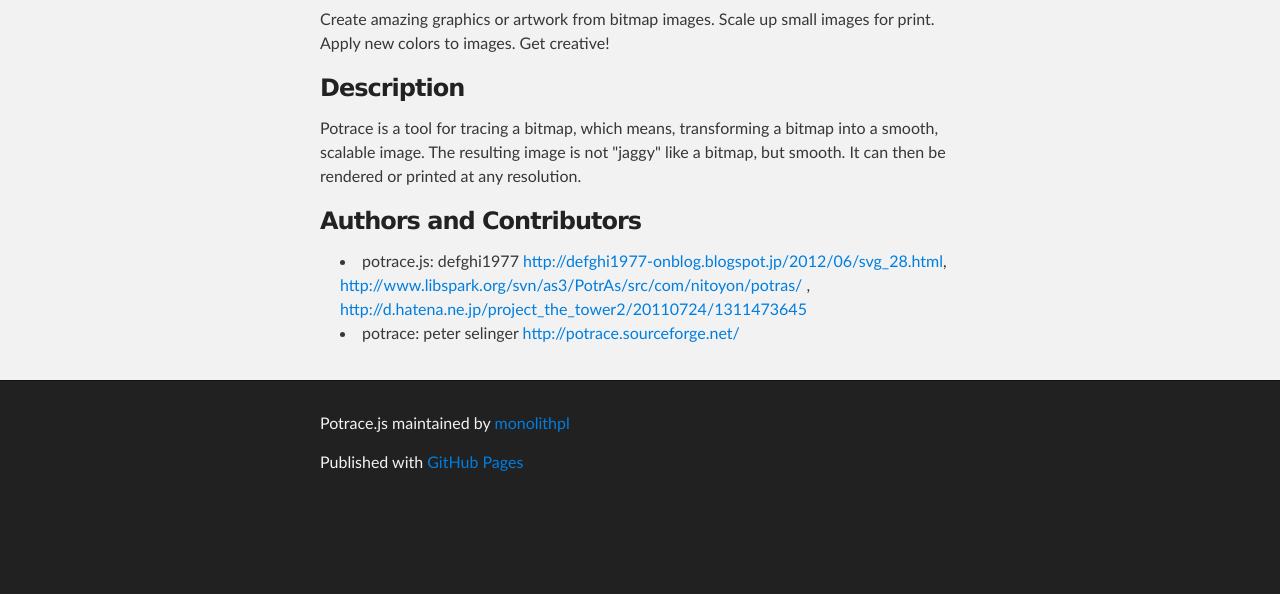
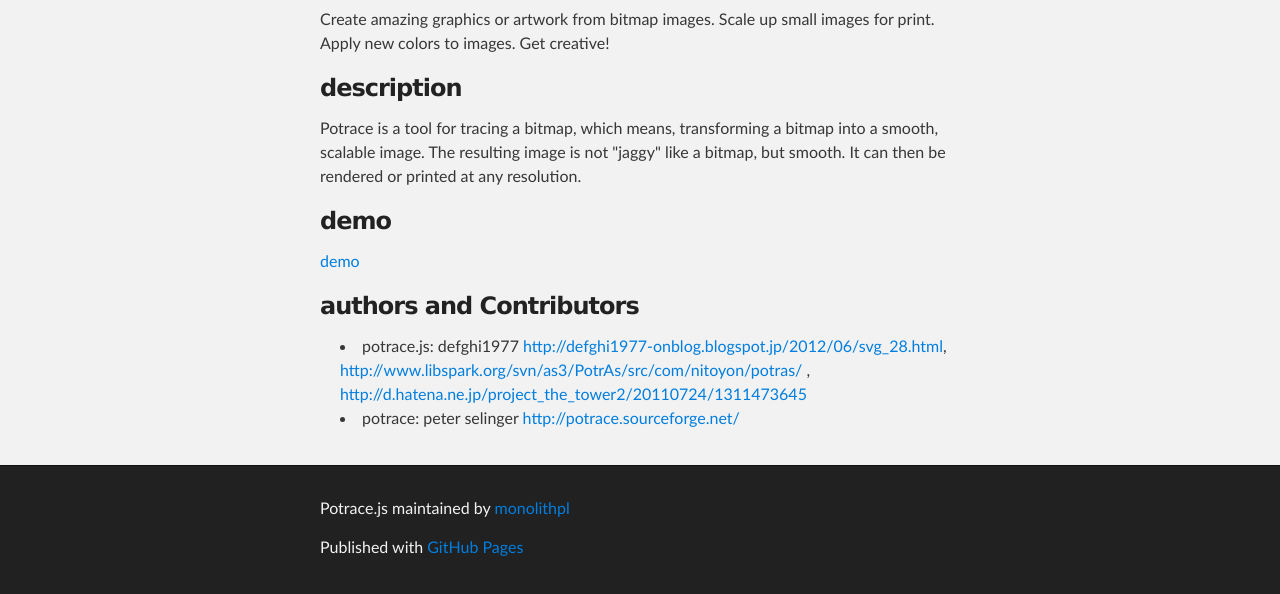
Before and after one commit to monolithpl/potrace.js, a plain HTML site: page index.html in a window 1280 px wide. Shown: the part 335-929 px from the top of the page. Before the commit the page ends 844 px from the top, so only its background shows below. Drawn offline with Linux system fonts and the light colour scheme.

Commit message:
Update index.html

```diff
--- a/index.html
+++ b/index.html
@@ -37,12 +37,17 @@
 <p>Create amazing graphics or artwork from bitmap images. Scale up small images for print. Apply new colors to images. Get creative!</p>
 
 <h3>
-<a name="description" class="anchor" href="#description"><span class="octicon octicon-link"></span></a>Description</h3>
+<a name="description" class="anchor" href="#description"><span class="octicon octicon-link"></span></a>description</h3>
 
 <p>Potrace is a tool for tracing a bitmap, which means, transforming a bitmap into a smooth, scalable image. The resulting image is not "jaggy" like a bitmap, but smooth. It can then be rendered or printed at any resolution. </p>
 
 <h3>
-<a name="authors-and-contributors" class="anchor" href="#authors-and-contributors"><span class="octicon octicon-link"></span></a>Authors and Contributors</h3>
+<a name="description" class="anchor" href="#demo"><span class="octicon octicon-link"></span></a>demo</h3>
+
+<p><a href="http://potrace.sourceforge.net/">demo</a></p></p>
+
+<h3>
+<a name="authors-and-contributors" class="anchor" href="#authors-and-contributors"><span class="octicon octicon-link"></span></a>authors and Contributors</h3>
 
 <ul>
 <li>potrace.js: defghi1977 <a href="http://defghi1977-onblog.blogspot.jp/2012/06/svg_28.html">http://defghi1977-onblog.blogspot.jp/2012/06/svg_28.html</a>, <a href="http://www.libspark.org/svn/as3/PotrAs/src/com/nitoyon/potras/">http://www.libspark.org/svn/as3/PotrAs/src/com/nitoyon/potras/</a> , <a href="http://d.hatena.ne.jp/project_the_tower2/20110724/1311473645">http://d.hatena.ne.jp/project_the_tower2/20110724/1311473645</a>
```
